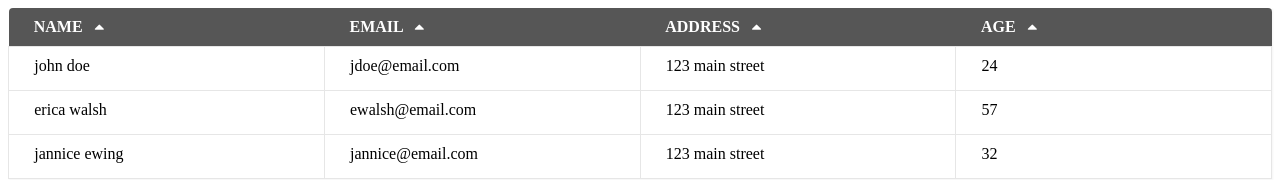
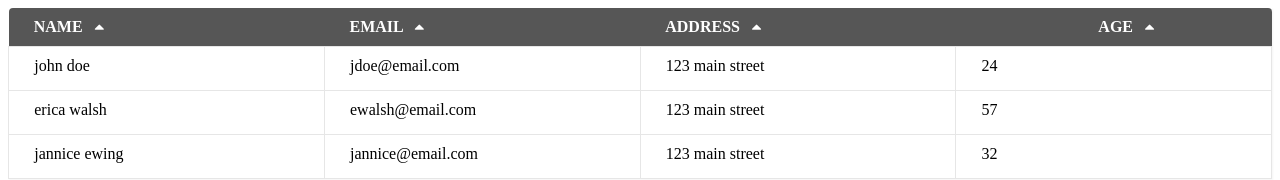
Before and after one commit to Heizenborg/angularTable, an Angular app: page / in a window 1280 px wide. Shown: the top 180 px of the page. Built offline with nearby package versions, Linux system fonts and the light colour scheme.

Commit message:
header filter with event emitter

```diff
--- a/src/app/insite-table/insite-table/insite-table.component.html
+++ b/src/app/insite-table/insite-table/insite-table.component.html
@@ -1,16 +1,8 @@
-<!--
-  {
-
-  }
--->
-
-
 <table >
- <thead table-head [headers]=headers></thead>
+ <thead table-head [headers]=headers (selectedFilter)='headerFilter($event)'></thead>
   <tbody >
     <tr *ngFor="let row of data" >
-      <td *ngFor="let item of generateArray(row)">{{item.value}}</td>
+      <td *ngFor="let item of rowToCell(row)">{{item.value}}</td>
     </tr>
-
   </tbody>
 </table>
--- a/src/app/insite-table/insite-table/insite-table.component.ts
+++ b/src/app/insite-table/insite-table/insite-table.component.ts
@@ -1,4 +1,4 @@
-import { Component, OnInit, Input } from '@angular/core';
+import { Component, OnInit, Input, Output, EventEmitter } from '@angular/core';
 import { TableHeadComponent } from '../table-head/table-head.component';
 import { TableHeaders } from '../interfaces/insite-table-interfaces';
 
@@ -13,6 +13,7 @@ export class InsiteTableComponent implements OnInit {
 
    @Input() headers: TableHeaders[];
   // @Input() data: any;
+  @Output() selectedFilter = new EventEmitter();
 
   data;
   constructor() { }
@@ -33,6 +34,7 @@ export class InsiteTableComponent implements OnInit {
       {
         'title': 'age',
         'filter': true,
+        'align': 'center'
       }];
 
     this.data = [
@@ -57,9 +59,14 @@ export class InsiteTableComponent implements OnInit {
     ];
   }
 
- public generateArray(obj){
-    return Object.keys(obj).map((key)=>{
-      return {key:key, value:obj[key]}});
+ public rowToCell(obj) {
+    return Object.keys(obj).map((key) => {
+      return { key: key, value: obj[key]}});
+}
+
+public headerFilter(filterValue) {
+  console.log('filter value:', filterValue);
+  this.selectedFilter.emit(filterValue);
 }
 
 }
--- a/src/app/insite-table/interfaces/insite-table-interfaces.ts
+++ b/src/app/insite-table/interfaces/insite-table-interfaces.ts
@@ -2,4 +2,5 @@ export interface TableHeaders {
     title: string;
     filter: boolean;
     descending?: boolean;
+    align?: string;
 }
--- a/src/app/insite-table/table-head/table-head.component.html
+++ b/src/app/insite-table/table-head/table-head.component.html
@@ -1,6 +1,6 @@
 
   <tr>
-    <th *ngFor="let header of headers" (click)="setFilterHeader(header.title)">
+    <th *ngFor="let header of headers" (click)="setFilterHeader(header.title)" [ngStyle]="{'text-align': header.align}">
         {{header.title}}
         <i [ngClass]="header.filter && header.descending ? 'fa fa-caret-down': 'fa fa-caret-up'"></i>
     </th>
--- a/src/app/insite-table/table-head/table-head.component.ts
+++ b/src/app/insite-table/table-head/table-head.component.ts
@@ -1,4 +1,4 @@
-import { Component, OnInit, Input } from '@angular/core';
+import { Component, OnInit, Input, Output, EventEmitter } from '@angular/core';
 import { TableHeaders } from '../interfaces/insite-table-interfaces';
 
 @Component({
@@ -10,13 +10,15 @@ export class TableHeadComponent implements OnInit {
 
 
   @Input() headers: TableHeaders[];
+  @Output() selectedFilter = new EventEmitter();
   constructor() { }
 
   ngOnInit() {
   }
 
   public setFilterHeader(filterValue) {
-    console.log("filter by ", filterValue);
+    //console.log("filter by ", filterValue);
+    this.selectedFilter.emit(filterValue);
     for (var item = 0; item < this.headers.length; item++ ) {
       if (this.headers[item].title === filterValue) {
         this.headers[item].descending = !this.headers[item].descending;
```
